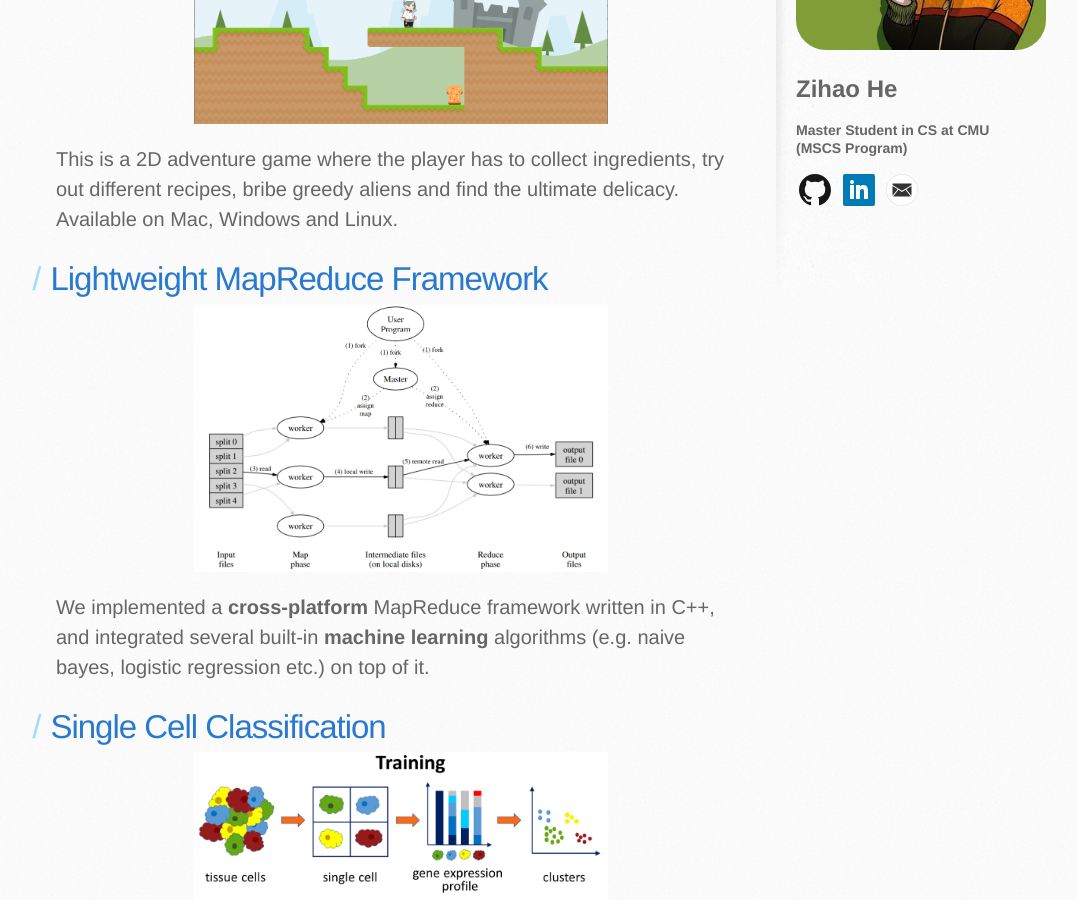
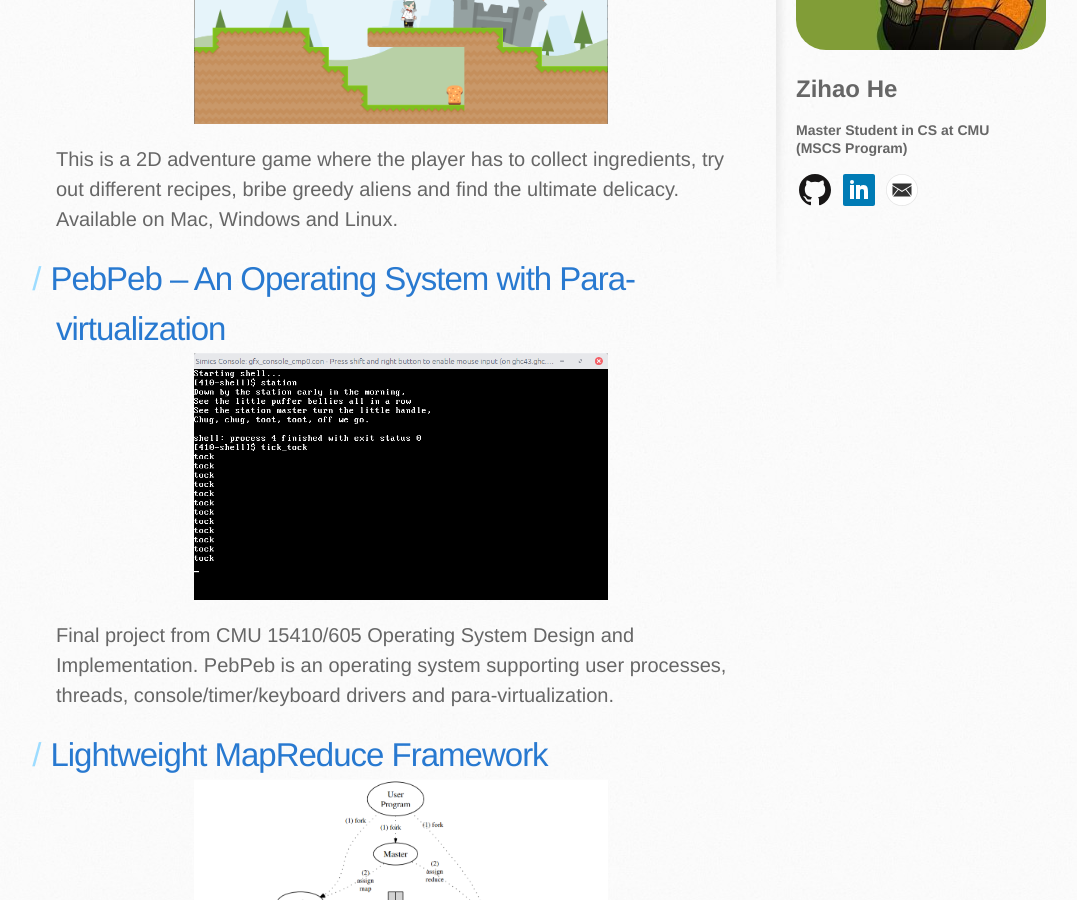
Before and after one commit to hzh0512/hzh0512.github.io, a Jekyll site: the page built from index.md, in a window 1280 px wide and 900 px high, scrolled down 400 px. Shown: the whole window, without its empty margins (114-1191 px from the left). Built offline with Jekyll 4.4.1, drawn with Linux system fonts in a browser that asks for light colours.

Commit message:
add PebPeb

```diff
--- a/index.md
+++ b/index.md
@@ -5,9 +5,15 @@
 
 # [CookMap -- A Cook's Adventure](p/cookmap)
 
-![mapreduce overview](../assets/images/cookmap_cover1.png)
+![cookmap_cover](../assets/images/cookmap_cover1.png)
 
 This is a 2D adventure game where the player has to collect ingredients, try out different recipes, bribe greedy aliens and find the ultimate delicacy. Available on Mac, Windows and Linux.
+
+# [PebPeb -- An Operating System with Para-virtualization](p/pebpeb)
+
+![PebPeb cover](../assets/images/pebpeb_cover1.png)
+
+Final project from CMU 15410/605 Operating System Design and Implementation. PebPeb is an operating system supporting user processes, threads, console/timer/keyboard drivers and para-virtualization.
 
 # [Lightweight MapReduce Framework](p/mapreduce)
 
```
Also changed, not shown: _p/pebpeb.md (added, +10 -0 lines), assets/images/pebpeb_cover1.png (added).
